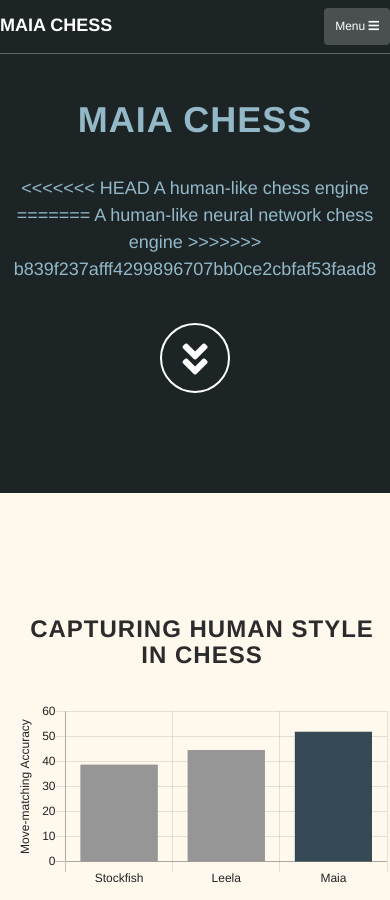
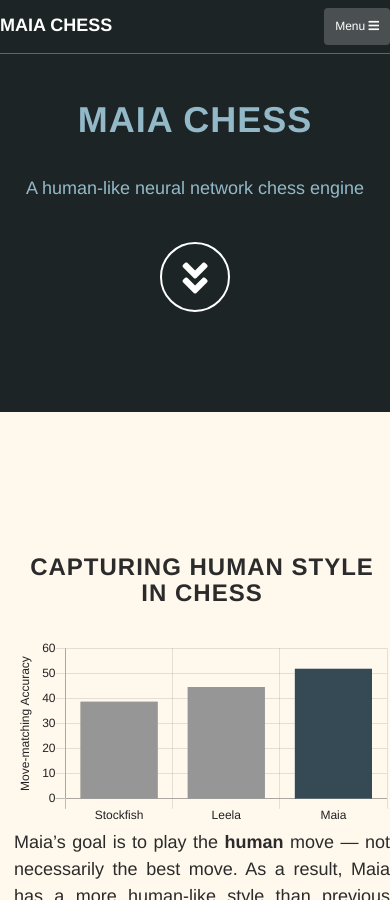
Before and after one commit to CSSLab/maia-site, a Jekyll site: the page built from index.html, in a window 390 px wide and 900 px high. Built offline with Jekyll 4.4.1, drawn with Linux system fonts in a browser that asks for light colours.

Commit message:
more tweaks

```diff
--- a/assets/css/style.css
+++ b/assets/css/style.css
@@ -35,8 +35,12 @@
 
 h3 {
     color: rgb(43, 43, 43);
-    text-align: left;
+    text-align: center;
     font-weight: 600;
+}
+
+h4 {
+  margin-top:2cm;
 }
 
 .intro {
@@ -59,7 +63,12 @@
   }
   .content-section .container {
     margin-left: 1em;
+    text-align:justify;
   }
+}
+
+.text_column {
+  text-align:justify;
 }
 
 .light-section {
@@ -151,25 +160,9 @@
   width: 100%;
 }
 
-.details_section > .details_slide:nth-child(1) {
+.details_section > .details_slide {
   background-color: var(--light_background);
 }
-.details_section > .details_slide:nth-child(2) {
-  background-color: var(--light_background);
-}
-.details_section > .details_slide:nth-child(3) {
-  background-color: var(--light_background);
-}
-.details_section > .details_slide:nth-child(4) {
-  background-color: var(--light_background);
-}
-.details_section > .details_slide:nth-child(5) {
-  background-color: var(--light_background);
-}
-.details_section > .details_slide:nth-child(7) {
-  background-color: var(--light_background);
-}
-
 
 /*
 .details_section > .details_slide:nth-child(1) {
--- a/index.html
+++ b/index.html
@@ -7,11 +7,7 @@
   <div class="intro-body">
       <h1>Maia Chess</h1>
       <p class="intro-text">
-<<<<<<< HEAD
-        A human-like chess engine
-=======
         A human-like neural network chess engine
->>>>>>> b839f237afff4299896707bb0ce2cbfaf53faad8
       </p>
       <a href="#main_info" class="btn btn-circle page-scroll">
         <i class="fa fa-angle-double-down animated"></i>
@@ -22,12 +18,12 @@
 <section id="main_info" class="content-section light-section">
   <div class="container main_info" >
     <div class="row col-lg-8 col-lg-offset-2">
-      <h3><center>Capturing human style in chess</center></h3>
+      <h3>Capturing human style in chess</h3>
 
       <canvas id="maia_bars" class="bar_plot_div"></canvas>
       <script>draw_main_bar_plot()</script>
 
-      <p style="margin-top:1cm;text-align:left">Maia’s goal is to play the <b>human</b> move — not necessarily the best move. As a result, Maia has a more human-like style than previous engines, matching moves played by human players in online games over 50% of the time.
+      <p>Maia’s goal is to play the <b>human</b> move — not necessarily the best move. As a result, Maia has a more human-like style than previous engines, matching moves played by human players in online games over 50% of the time.
 
       </p>
     </div>
@@ -48,8 +44,8 @@
     </div>
     <div class="col-lg-6">
 
-      <p style="margin-top:1cm;margin-left:0.5cm;"> Maia is an AlphaZero/Leela-like deep learning framework that learns from online human games instead of self-play. Maia is trained on millions of games, and tries to predict the human move played in each position seen.</p>
-      <p style="margin-left:0.5cm;">We trained 9 versions of Maia, one for each Elo milestone between 1100 and 1900. Maia 1100 was only trained on games between 1100-rated players, and so on. Each version learned from 12 million
+      <p> Maia is an AlphaZero/Leela-like deep learning framework that learns from online human games instead of self-play. Maia is trained on millions of games, and tries to predict the human move played in each position seen.</p>
+      <p>We trained 9 versions of Maia, one for each Elo milestone between 1100 and 1900. Maia 1100 was only trained on games between 1100-rated players, and so on. Each version learned from 12 million
         human games, and learns how chess is typically played at its specific level.</p>
       <p></p>
     </div>
@@ -91,7 +87,7 @@
 </div>
 <div class="content-section details_slide">
   <div class="container">
-    <h3 style="text-align:center">Maia captures human style at targeted skill levels</h3>
+    <h3>Maia captures human style at targeted skill levels</h3>
   <div class="row">
     <div class="col-lg-6">
       <div class="line_plot_container">
@@ -102,9 +98,9 @@
     </div>
     <div class="col-lg-6">
       <div class="text_column">
-        <p style="margin-left:0.5cm;text-align:justify">We tested each Maia on 9 sets of 500,000 positions that arose in real human games, one for each rating level between 1100 and 1900. Every Maia made a prediction for every position, and we measured its resulting move-matching accuracy on each set. </p>
+        <p>We tested each Maia on 9 sets of 500,000 positions that arose in real human games, one for each rating level between 1100 and 1900. Every Maia made a prediction for every position, and we measured its resulting move-matching accuracy on each set. </p>
         <!-- <p><b> Maia captures human style at its specified skill level</b></p> -->
-        <p style="margin-left:0.5cm;text-align:justify">Each Maia captures human style at its targeted skill level. Lower Maias best predict moves played by lower-rated players, whereas higher Maias predict moves made by higher-rated players.</p>
+        <p>Each Maia captures human style at its targeted skill level. Lower Maias best predict moves played by lower-rated players, whereas higher Maias predict moves made by higher-rated players.</p>
       </div>
     </div>
     </div>
@@ -124,10 +120,10 @@
     </div>
     <div class="col-lg-6 ">
       <div class="text_column">
-        <p style="margin-left:0.5cm;text-align:justify">As a comparison, we looked at how depth-limited Stockfish does on the same prediction task. We ran various depth limits, ranging from only considering the current board (D01) to letting it search 15 plies ahead (D15). Depth-limited Stockfish is the most popular engine to play against for fun (e.g. the "Play with the Computer" feature on Lichess).</p>
-          <p style="margin-left:0.5cm;text-align:justify">We also compared against a variety of Leela chess models, ranging from the very weak 800-rated version to a 3200-rating version.</p>
+        <p>As a comparison, we looked at how depth-limited Stockfish does on the same prediction task. We ran various depth limits, ranging from only considering the current board (D01) to letting it search 15 plies ahead (D15). Depth-limited Stockfish is the most popular engine to play against for fun (e.g. the "Play with the Computer" feature on Lichess).</p>
+          <p>We also compared against a variety of Leela chess models, ranging from the very weak 800-rated version to a 3200-rating version.</p>
 
-        <p style="margin-left:0.5cm;text-align:justify">Stockfish and Leela models don't predict human moves as well as Maia. Equally importantly, they don't match a targeted skill level: the curves in the graph are relatively flat across a wide range of human skill levels.</p>
+        <p>Stockfish and Leela models don't predict human moves as well as Maia. Equally importantly, they don't match a targeted skill level: the curves in the graph are relatively flat across a wide range of human skill levels.</p>
 
       </div>
     </div>
@@ -147,7 +143,7 @@
       </div>
       <div class="col-lg-6">
         <div class="text_column">
-          <p style="margin-left:0.5cm;text-align:justify"> Maia is particularly good at predicting human mistakes. The move-matching accuracy of any model increases with the quality of the move, since good moves are easier to predict. But even when players make horrific blunders, Maia correctly predicts the exact blunder they make around 25% of the time. This ability to understand how and when people are likely to make mistakes can make Maia a very useful learning tool.</p>
+          <p> Maia is particularly good at predicting human mistakes. The move-matching accuracy of any model increases with the quality of the move, since good moves are easier to predict. But even when players make horrific blunders, Maia correctly predicts the exact blunder they make around 25% of the time. This ability to understand how and when people are likely to make mistakes can make Maia a very useful learning tool.</p>
         </div>
       </div>
     </div>
@@ -177,7 +173,7 @@
 
         <p>The code for training Maia can be found on our <a href="https://github.com/CSSLab/maia-chess">Github Repo</a>.
 
-      <h4 style="margin-top:2cm">Abstract</h4>
+      <h4>Abstract</h4>
       <p class = 'abstract'>
 
       As artificial intelligence becomes increasingly intelligent--in some cases, achieving superhuman performance--there is growing potential for humans to learn from and collaborate with algorithms. However, the ways in which AI systems approach problems are often different from the ways people do, and thus may be uninterpretable and hard to learn from. A crucial step in bridging this gap between human and artificial intelligence is modeling the granular actions that constitute human behavior, rather than simply matching aggregate human performance.
```
